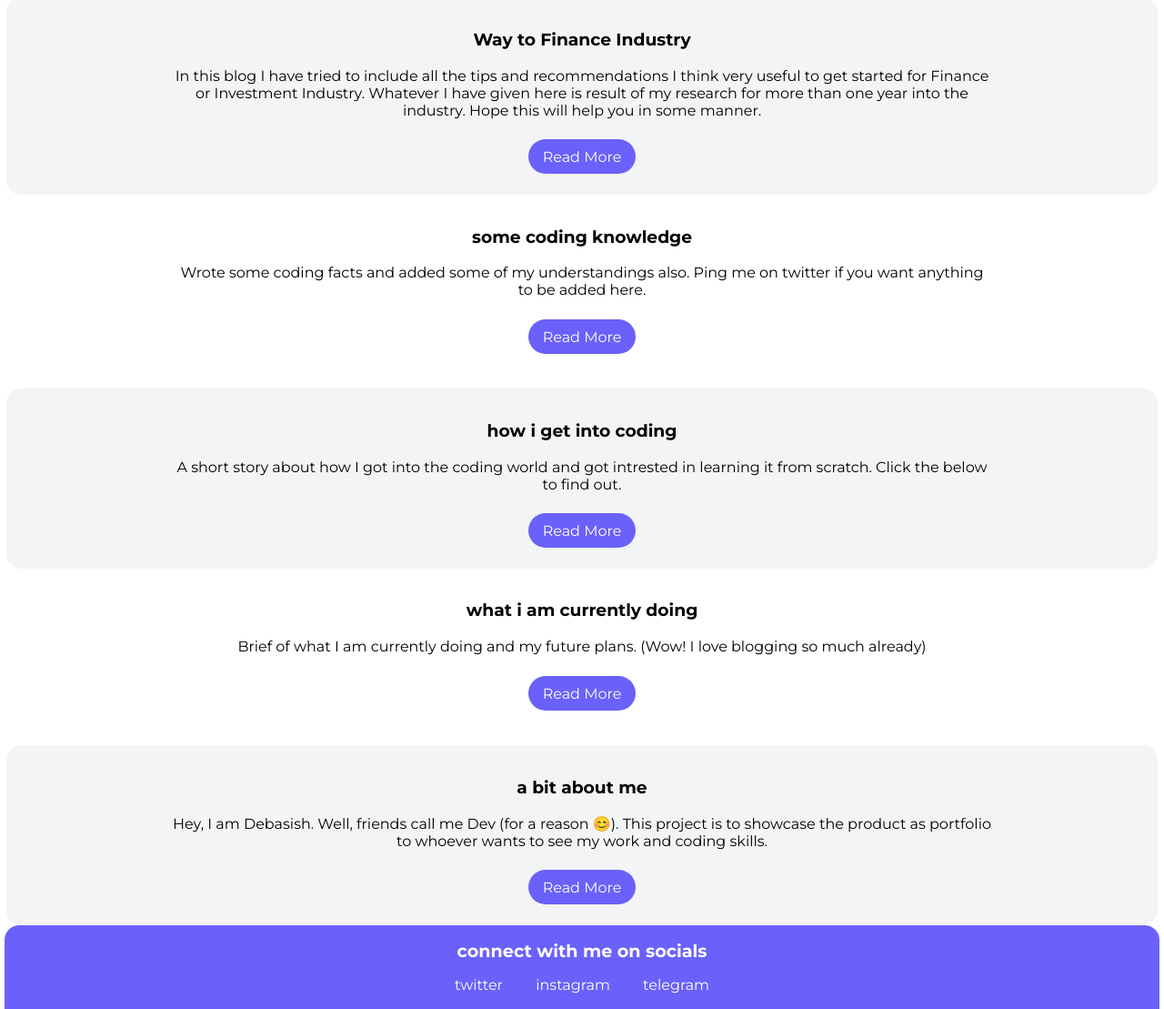
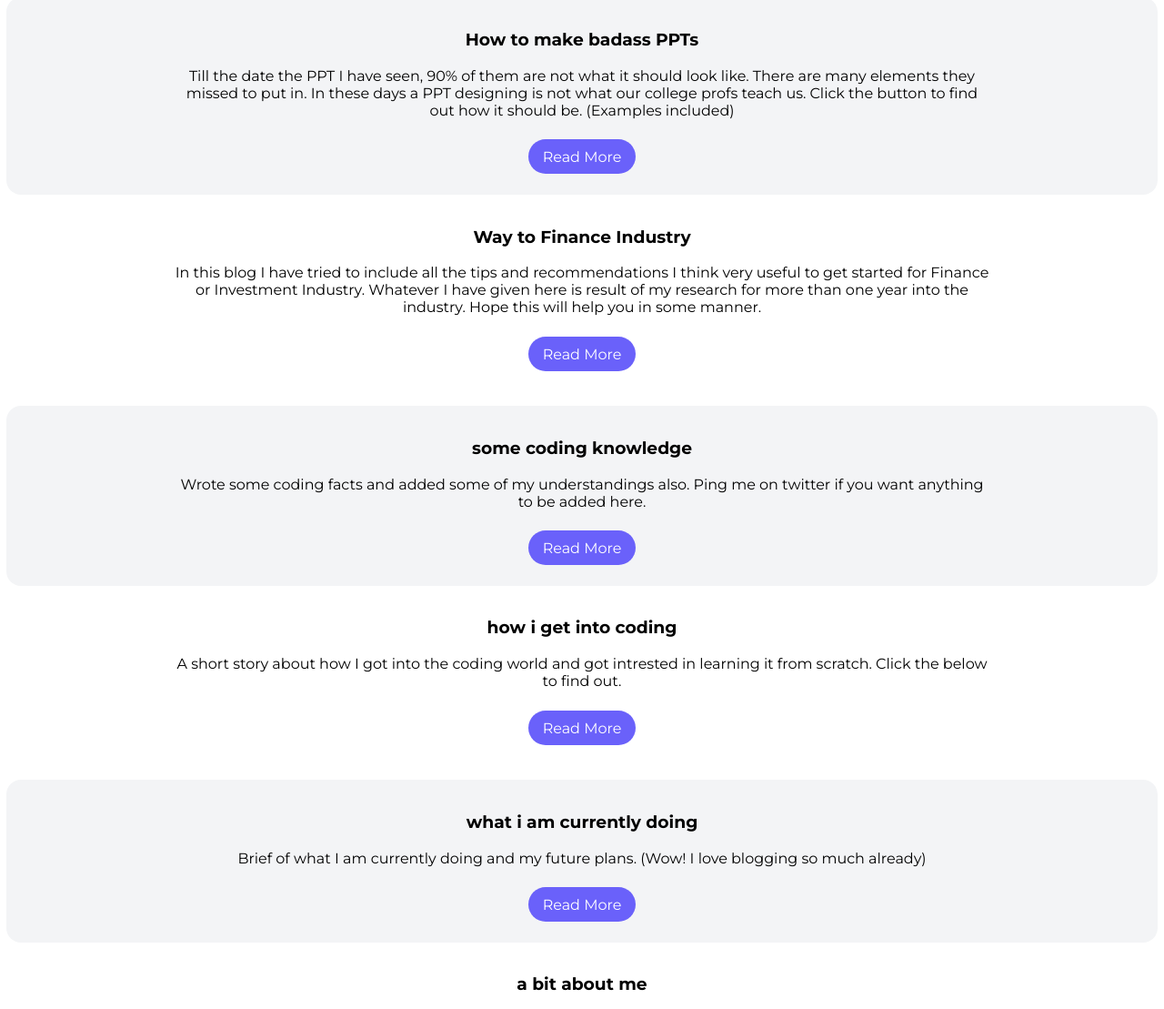
Before and after one commit to DebasishSahoo10/Debasish-Portfolio-Website, a plain HTML site: page blogs.html in a window 1280 px wide. Shown: the part 187-1296 px from the top of the page at 91% size. Drawn offline with Linux system fonts and the light colour scheme.

Commit message:
refactor : created a new blog

```diff
--- a/blogs.html
+++ b/blogs.html
@@ -28,31 +28,37 @@
     </header>
 
     <section class="section-grey">
+        <h3>How to make badass PPTs</h3>
+        <p class="text">Till the date the PPT I have seen, 90% of them are not what it should look like. There are many elements they missed to put in. In these days a PPT designing is not what our college profs teach us. Click the button to find out how it should be. (Examples included)</p>
+        <a class="primary-button" href="ppt-blog.html">Read More</a>
+    </section>
+
+    <section class="section-white">
         <h3>Way to Finance Industry</h3>
         <p class="text">In this blog I have tried to include all the tips and recommendations I think very useful to get started for Finance or Investment Industry. Whatever I have given here is result of my research for more than one year into the industry. Hope this will help you in some manner.</p>
         <a class="primary-button" href="finance-blog.html">Read More</a>
     </section>
 
-    <section class="section-white">
+    <section class="section-grey">
         <h3>some coding knowledge</h3>
         <p class="text">Wrote some coding facts and added some of my understandings also. Ping me on twitter if you want anything to be added here.</p>
         <a class="primary-button" href="coding-knowledge.html">Read More</a>
     </section>
 
-    <section class="section-grey">
+    <section class="section-white">
         <h3>how i get into coding</h3>
         <p class="text">A short story about how I got into the coding world and got intrested in learning it from scratch. Click the below to find out.</p>
         <a class="primary-button" href="how-coding.html">Read More</a>
     </section>
 
 
-    <section class="section-white">
+    <section class="section-grey">
         <h3>what i am currently doing</h3>
         <p class="text">Brief of what I am currently doing and my future plans. (Wow! I love blogging so much already)</p>
         <a class="primary-button" href="current-plans.html">Read More</a>
     </section>
 
-    <section class="section-grey">
+    <section class="section-white">
         <h3>a bit about me</h3>
         <p class="text">Hey, I am Debasish. Well, friends call me Dev (for a reason 😊). This project is to showcase the product as portfolio to whoever wants to see my work and coding skills.</p>
         <a class="primary-button" href="about-me.html">Read More</a>
```
Also changed, not shown: ppt-blog.html (added).
